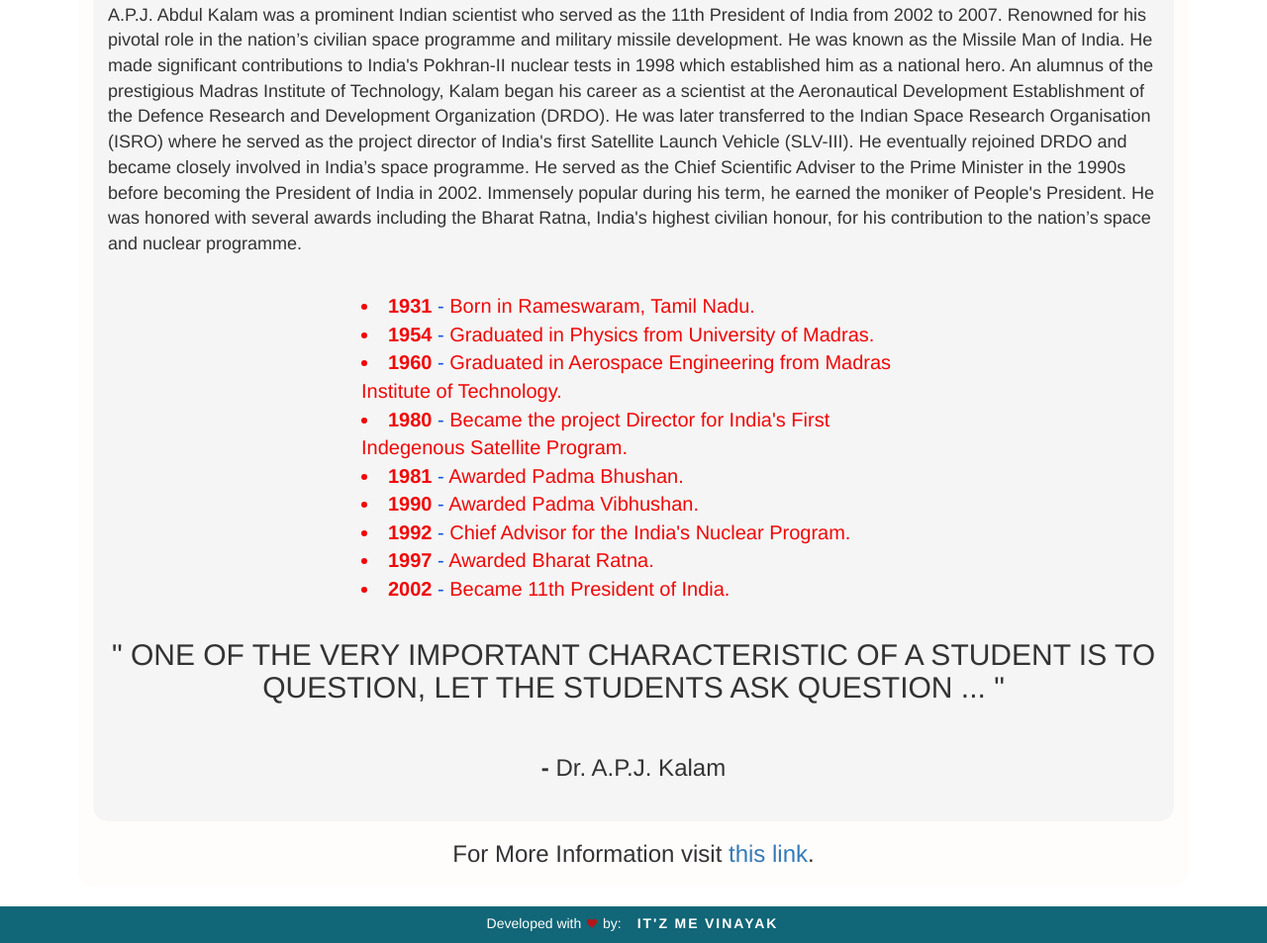
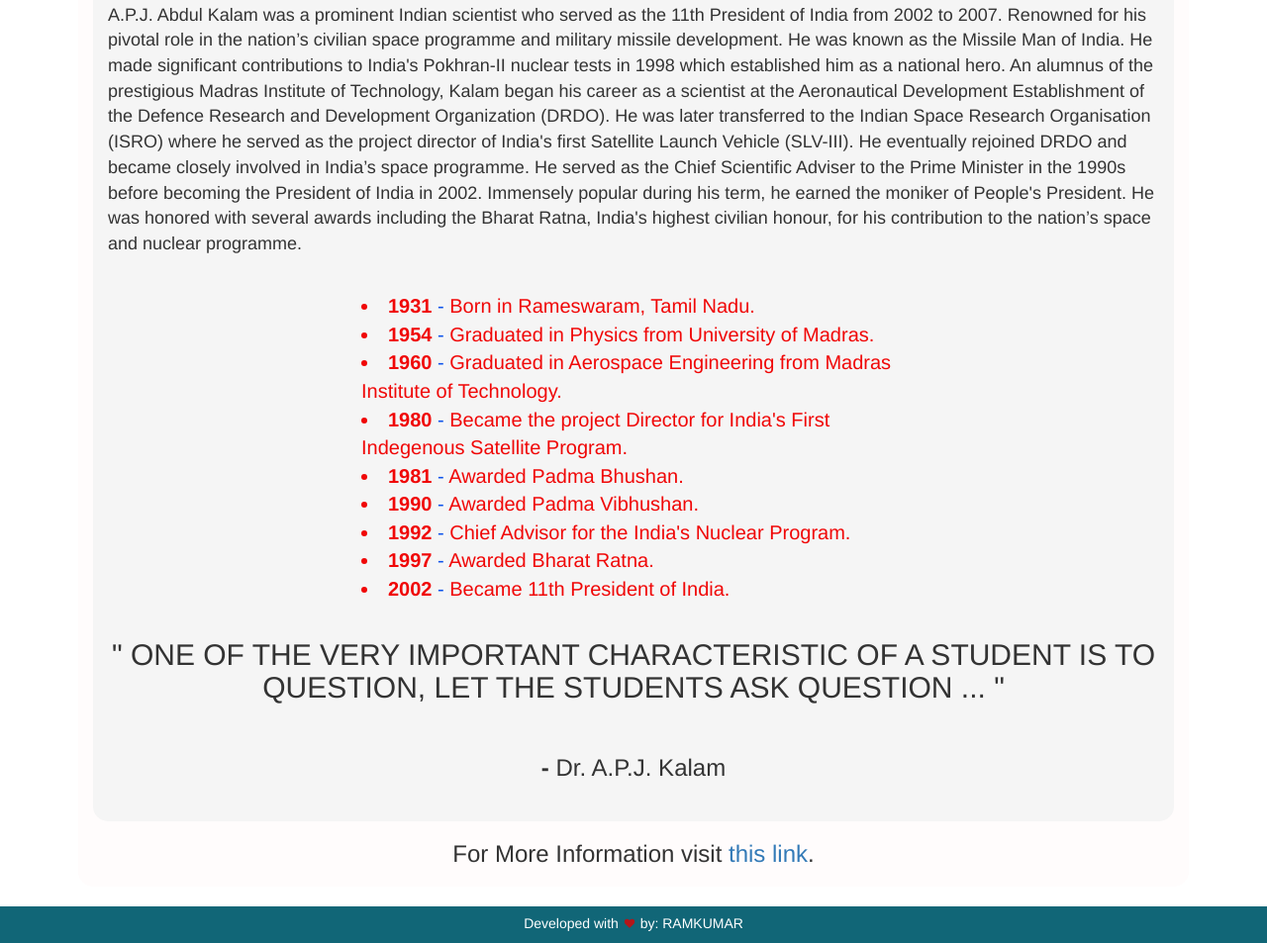
Before and after one commit to Ramkumar1704/APJ_KALAM, a plain HTML site: page index.html in a window 1280 px wide. Shown: the part 895-1848 px from the top of the page at 99% size. Drawn offline with nearby package versions, Linux system fonts and the light colour scheme.

Commit message:
Update and rename apj.html to index.html

```diff
--- a/apj.html
+++ b/index.html
@@ -59,7 +59,7 @@
 </main> <br>
 <footer>
     <div class="container-fluid copyright">
-        <p class="ft-devlp"> Developed with <span id="heart" class="fa fa-heart"></span> by: <a href= "https://instagram.com/tn_50__vinayak___?igshid=NzZlODBkYWE4Ng==">IT'Z ME VINAYAK</a></p>
+        <p class="ft-devlp"> Developed with <span id="heart" class="fa fa-heart"></span> by: RAMKUMAR </a></p>
     </div>
 </footer>
 </body>
```
